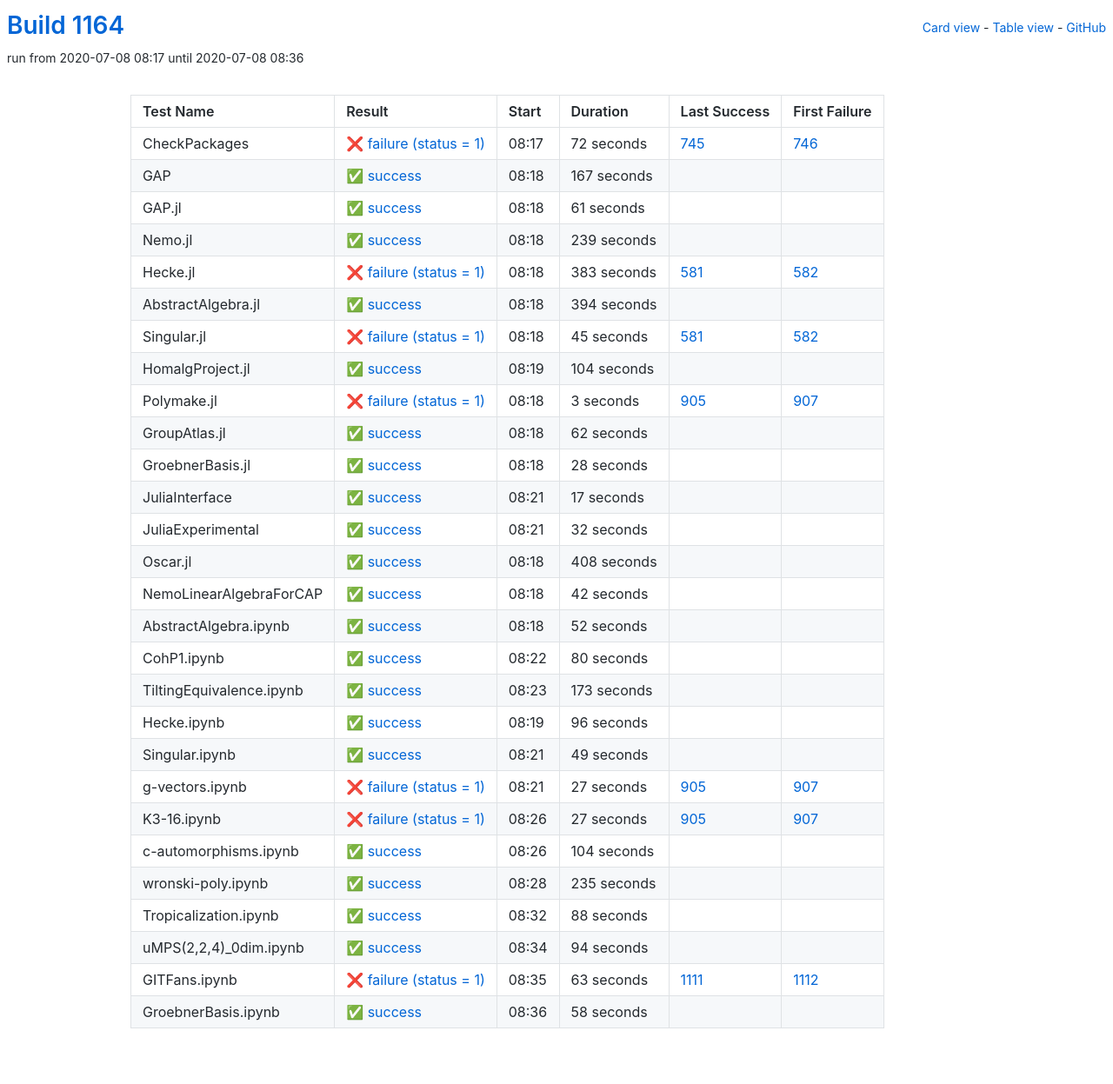
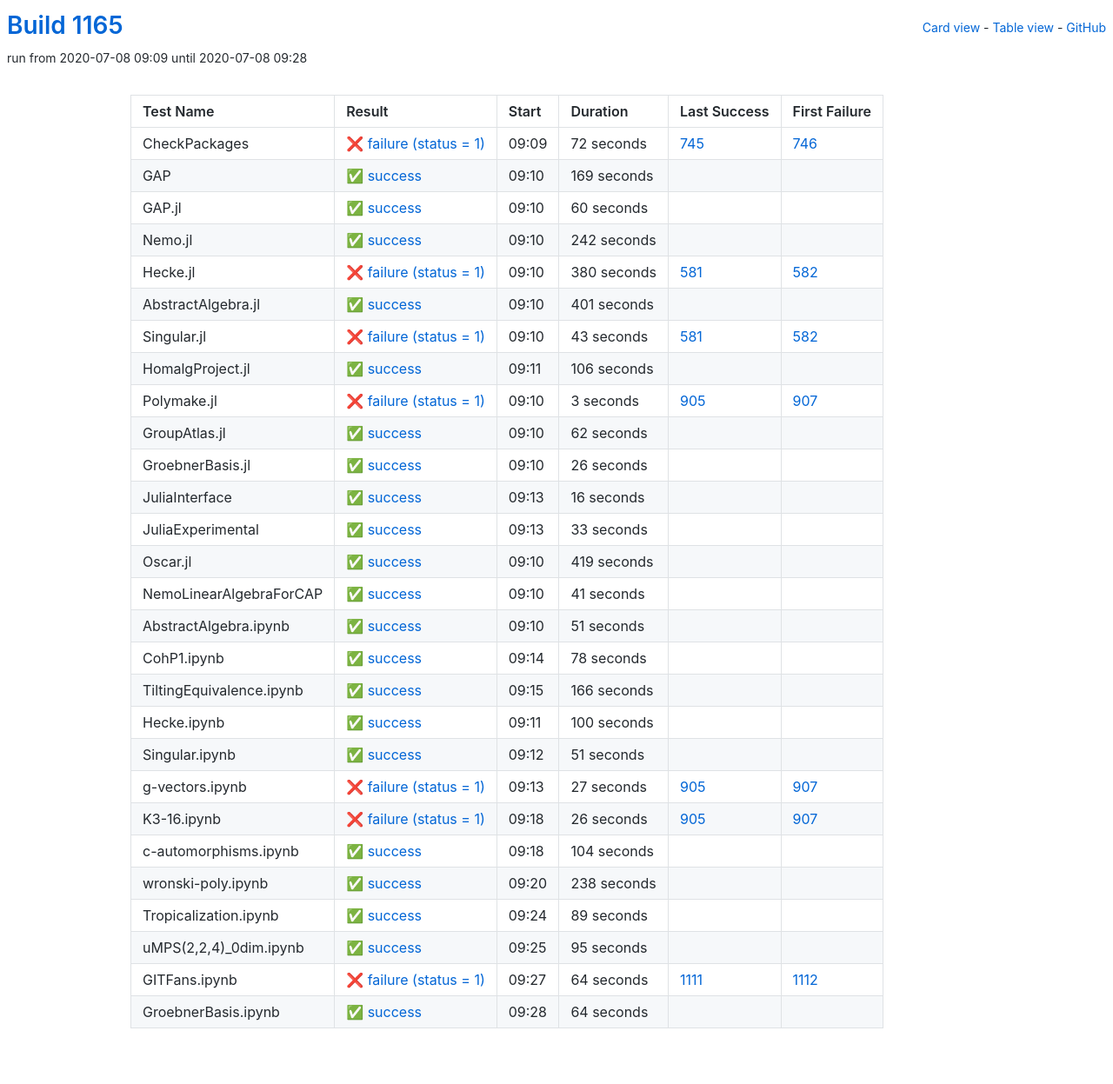
Before and after one commit to oscar-system/oscar-ci-status-1.4, a Jekyll site: the page built from table.html, in a window 1280 px wide. Shown: the whole page at 87% size. Built offline with Jekyll 4.4.1, drawn with Linux system fonts in a browser that asks for light colours.

Commit message:
Build #1165

```diff
--- a/_data/ci.yml
+++ b/_data/ci.yml
@@ -1,6 +1,6 @@
 ---
-build: 1164
-build_url: https://oscarci.mathematik.uni-kl.de/job/oscar-julia-1.4/1164/
+build: 1165
+build_url: https://oscarci.mathematik.uni-kl.de/job/oscar-julia-1.4/1165/
 job: oscar-julia-1.4
 organization: oscar-system
 repo: oscar-ci-status-1.4
@@ -8,8 +8,8 @@ repourl: https://github.com/oscar-system/oscar-ci-status-1.4
 tests:
 - name: CheckPackages
   id: checkpackages
-  log: https://oscarci.mathematik.uni-kl.de/job/oscar-julia-1.4/1164/artifact/logs/build-1164/CheckPackages.log
-  start: 2020-07-08 08:17
+  log: https://oscarci.mathematik.uni-kl.de/job/oscar-julia-1.4/1165/artifact/logs/build-1165/CheckPackages.log
+  start: 2020-07-08 09:09
   success: false
   exitcode: 1
   status: failure
@@ -20,92 +20,92 @@ tests:
   first_failure_url: https://oscarci.mathematik.uni-kl.de/job/oscar-julia-1.4/746/
 - name: GAP
   id: gap
-  log: https://oscarci.mathematik.uni-kl.de/job/oscar-julia-1.4/1164/artifact/logs/build-1164/GAP.log
-  start: 2020-07-08 08:18
+  log: https://oscarci.mathematik.uni-kl.de/job/oscar-julia-1.4/1165/artifact/logs/build-1165/GAP.log
+  start: 2020-07-08 09:10
   success: true
   exitcode: 0
   status: success
-  duration: 167
+  duration: 169
   last_success: false
   last_success_url:
   first_failure: false
   first_failure_url:
 - name: GAP.jl
   id: gap-jl
-  log: https://oscarci.mathematik.uni-kl.de/job/oscar-julia-1.4/1164/artifact/logs/build-1164/GAP.jl.log
-  start: 2020-07-08 08:18
+  log: https://oscarci.mathematik.uni-kl.de/job/oscar-julia-1.4/1165/artifact/logs/build-1165/GAP.jl.log
+  start: 2020-07-08 09:10
   success: true
   exitcode: 0
   status: success
-  duration: 61
+  duration: 60
   last_success: false
   last_success_url:
   first_failure: false
   first_failure_url:
 - name: Nemo.jl
   id: nemo-jl
-  log: https://oscarci.mathematik.uni-kl.de/job/oscar-julia-1.4/1164/artifact/logs/build-1164/Nemo.jl.log
-  start: 2020-07-08 08:18
+  log: https://oscarci.mathematik.uni-kl.de/job/oscar-julia-1.4/1165/artifact/logs/build-1165/Nemo.jl.log
+  start: 2020-07-08 09:10
   success: true
   exitcode: 0
   status: success
-  duration: 239
+  duration: 242
   last_success: false
   last_success_url:
   first_failure: false
   first_failure_url:
 - name: Hecke.jl
   id: hecke-jl
-  log: https://oscarci.mathematik.uni-kl.de/job/oscar-julia-1.4/1164/artifact/logs/build-1164/Hecke.jl.log
-  start: 2020-07-08 08:18
+  log: https://oscarci.mathematik.uni-kl.de/job/oscar-julia-1.4/1165/artifact/logs/build-1165/Hecke.jl.log
+  start: 2020-07-08 09:10
   success: false
   exitcode: 1
   status: failure
-  duration: 383
+  duration: 380
   last_success: 581
   last_success_url: https://oscarci.mathematik.uni-kl.de/job/oscar-julia-1.4/581/
   first_failure: 582
   first_failure_url: https://oscarci.mathematik.uni-kl.de/job/oscar-julia-1.4/582/
 - name: AbstractAlgebra.jl
   id: abstractalgebra-jl
-  log: https://oscarci.mathematik.uni-kl.de/job/oscar-julia-1.4/1164/artifact/logs/build-1164/AbstractAlgebra.jl.log
-  start: 2020-07-08 08:18
+  log: https://oscarci.mathematik.uni-kl.de/job/oscar-julia-1.4/1165/artifact/logs/build-1165/AbstractAlgebra.jl.log
+  start: 2020-07-08 09:10
   success: true
   exitcode: 0
   status: success
-  duration: 394
+  duration: 401
   last_success: false
   last_success_url:
   first_failure: false
   first_failure_url:
 - name: Singular.jl
   id: singular-jl
-  log: https://oscarci.mathematik.uni-kl.de/job/oscar-julia-1.4/1164/artifact/logs/build-1164/Singular.jl.log
-  start: 2020-07-08 08:18
+  log: https://oscarci.mathematik.uni-kl.de/job/oscar-julia-1.4/1165/artifact/logs/build-1165/Singular.jl.log
+  start: 2020-07-08 09:10
   success: false
   exitcode: 1
   status: failure
-  duration: 45
+  duration: 43
   last_success: 581
   last_success_url: https://oscarci.mathematik.uni-kl.de/job/oscar-julia-1.4/581/
   first_failure: 582
   first_failure_url: https://oscarci.mathematik.uni-kl.de/job/oscar-julia-1.4/582/
 - name: HomalgProject.jl
   id: homalgproject-jl
-  log: https://oscarci.mathematik.uni-kl.de/job/oscar-julia-1.4/1164/artifact/logs/build-1164/HomalgProject.jl.log
-  start: 2020-07-08 08:19
+  log: https://oscarci.mathematik.uni-kl.de/job/oscar-julia-1.4/1165/artifact/logs/build-1165/HomalgProject.jl.log
+  start: 2020-07-08 09:11
   success: true
   exitcode: 0
   status: success
-  duration: 104
+  duration: 106
   last_success: false
   last_success_url:
   first_failure: false
   first_failure_url:
 - name: Polymake.jl
   id: polymake-jl
-  log: https://oscarci.mathematik.uni-kl.de/job/oscar-julia-1.4/1164/artifact/logs/build-1164/Polymake.jl.log
-  start: 2020-07-08 08:18
+  log: https://oscarci.mathematik.uni-kl.de/job/oscar-julia-1.4/1165/artifact/logs/build-1165/Polymake.jl.log
+  start: 2020-07-08 09:10
   success: false
   exitcode: 1
   status: failure
@@ -116,8 +116,8 @@ tests:
   first_failure_url: https://oscarci.mathematik.uni-kl.de/job/oscar-julia-1.4/907/
 - name: GroupAtlas.jl
   id: groupatlas-jl
-  log: https://oscarci.mathematik.uni-kl.de/job/oscar-julia-1.4/1164/artifact/logs/build-1164/GroupAtlas.jl.log
-  start: 2020-07-08 08:18
+  log: https://oscarci.mathematik.uni-kl.de/job/oscar-julia-1.4/1165/artifact/logs/build-1165/GroupAtlas.jl.log
+  start: 2020-07-08 09:10
   success: true
   exitcode: 0
   status: success
@@ -128,128 +128,128 @@ tests:
   first_failure_url:
 - name: GroebnerBasis.jl
   id: groebnerbasis-jl
-  log: https://oscarci.mathematik.uni-kl.de/job/oscar-julia-1.4/1164/artifact/logs/build-1164/GroebnerBasis.jl.log
-  start: 2020-07-08 08:18
+  log: https://oscarci.mathematik.uni-kl.de/job/oscar-julia-1.4/1165/artifact/logs/build-1165/GroebnerBasis.jl.log
+  start: 2020-07-08 09:10
   success: true
   exitcode: 0
   status: success
-  duration: 28
+  duration: 26
   last_success: false
   last_success_url:
   first_failure: false
   first_failure_url:
 - name: JuliaInterface
   id: juliainterface
-  log: https://oscarci.mathematik.uni-kl.de/job/oscar-julia-1.4/1164/artifact/logs/build-1164/JuliaInterface.log
-  start: 2020-07-08 08:21
+  log: https://oscarci.mathematik.uni-kl.de/job/oscar-julia-1.4/1165/artifact/logs/build-1165/JuliaInterface.log
+  start: 2020-07-08 09:13
   success: true
   exitcode: 0
   status: success
-  duration: 17
+  duration: 16
   last_success: false
   last_success_url:
   first_failure: false
   first_failure_url:
 - name: JuliaExperimental
   id: juliaexperimental
-  log: https://oscarci.mathematik.uni-kl.de/job/oscar-julia-1.4/1164/artifact/logs/build-1164/JuliaExperimental.log
-  start: 2020-07-08 08:21
+  log: https://oscarci.mathematik.uni-kl.de/job/oscar-julia-1.4/1165/artifact/logs/build-1165/JuliaExperimental.log
+  start: 2020-07-08 09:13
   success: true
   exitcode: 0
   status: success
-  duration: 32
+  duration: 33
   last_success: false
   last_success_url:
   first_failure: false
   first_failure_url:
 - name: Oscar.jl
   id: oscar-jl
-  log: https://oscarci.mathematik.uni-kl.de/job/oscar-julia-1.4/1164/artifact/logs/build-1164/Oscar.jl.log
-  start: 2020-07-08 08:18
+  log: https://oscarci.mathematik.uni-kl.de/job/oscar-julia-1.4/1165/artifact/logs/build-1165/Oscar.jl.log
+  start: 2020-07-08 09:10
   success: true
   exitcode: 0
   status: success
-  duration: 408
+  duration: 419
   last_success: false
   last_success_url:
   first_failure: false
   first_failure_url:
 - name: NemoLinearAlgebraForCAP
   id: nemolinearalgebraforcap
-  log: https://oscarci.mathematik.uni-kl.de/job/oscar-julia-1.4/1164/artifact/logs/build-1164/NemoLinearAlgebraForCAP.log
-  start: 2020-07-08 08:18
+  log: https://oscarci.mathematik.uni-kl.de/job/oscar-julia-1.4/1165/artifact/logs/build-1165/NemoLinearAlgebraForCAP.log
+  start: 2020-07-08 09:10
   success: true
   exitcode: 0
   status: success
-  duration: 42
+  duration: 41
   last_success: false
   last_success_url:
   first_failure: false
   first_failure_url:
 - name: AbstractAlgebra.ipynb
   id: abstractalgebra-ipynb
-  log: https://oscarci.mathematik.uni-kl.de/job/oscar-julia-1.4/1164/artifact/logs/build-1164/AbstractAlgebra.ipynb.log
-  start: 2020-07-08 08:18
+  log: https://oscarci.mathematik.uni-kl.de/job/oscar-julia-1.4/1165/artifact/logs/build-1165/AbstractAlgebra.ipynb.log
+  start: 2020-07-08 09:10
   success: true
   exitcode: 0
   status: success
-  duration: 52
+  duration: 51
   last_success: false
   last_success_url:
   first_failure: false
   first_failure_url:
 - name: CohP1.ipynb
   id: cohp1-ipynb
-  log: https://oscarci.mathematik.uni-kl.de/job/oscar-julia-1.4/1164/artifact/logs/build-1164/CohP1.ipynb.log
-  start: 2020-07-08 08:22
+  log: https://oscarci.mathematik.uni-kl.de/job/oscar-julia-1.4/1165/artifact/logs/build-1165/CohP1.ipynb.log
+  start: 2020-07-08 09:14
   success: true
   exitcode: 0
   status: success
-  duration: 80
+  duration: 78
   last_success: false
   last_success_url:
   first_failure: false
   first_failure_url:
 - name: TiltingEquivalence.ipynb
   id: tiltingequivalence-ipynb
-  log: https://oscarci.mathematik.uni-kl.de/job/oscar-julia-1.4/1164/artifact/logs/build-1164/TiltingEquivalence.ipynb.log
-  start: 2020-07-08 08:23
+  log: https://oscarci.mathematik.uni-kl.de/job/oscar-julia-1.4/1165/artifact/logs/build-1165/TiltingEquivalence.ipynb.log
+  start: 2020-07-08 09:15
   success: true
   exitcode: 0
   status: success
-  duration: 173
+  duration: 166
   last_success: false
   last_success_url:
   first_failure: false
   first_failure_url:
 - name: Hecke.ipynb
   id: hecke-ipynb
-  log: https://oscarci.mathematik.uni-kl.de/job/oscar-julia-1.4/1164/artifact/logs/build-1164/Hecke.ipynb.log
-  start: 2020-07-08 08:19
+  log: https://oscarci.mathematik.uni-kl.de/job/oscar-julia-1.4/1165/artifact/logs/build-1165/Hecke.ipynb.log
+  start: 2020-07-08 09:11
   success: true
   exitcode: 0
   status: success
-  duration: 96
+  duration: 100
   last_success: false
   last_success_url:
   first_failure: false
   first_failure_url:
 - name: Singular.ipynb
   id: singular-ipynb
-  log: https://oscarci.mathematik.uni-kl.de/job/oscar-julia-1.4/1164/artifact/logs/build-1164/Singular.ipynb.log
-  start: 2020-07-08 08:21
+  log: https://oscarci.mathematik.uni-kl.de/job/oscar-julia-1.4/1165/artifact/logs/build-1165/Singular.ipynb.log
+  start: 2020-07-08 09:12
   success: true
   exitcode: 0
   status: success
-  duration: 49
+  duration: 51
   last_success: false
   last_success_url:
   first_failure: false
   first_failure_url:
 - name: g-vectors.ipynb
   id: g-vectors-ipynb
-  log: https://oscarci.mathematik.uni-kl.de/job/oscar-julia-1.4/1164/artifact/logs/build-1164/g-vectors.ipynb.log
-  start: 2020-07-08 08:21
+  log: https://oscarci.mathematik.uni-kl.de/job/oscar-julia-1.4/1165/artifact/logs/build-1165/g-vectors.ipynb.log
+  start: 2020-07-08 09:13
   success: false
   exitcode: 1
   status: failure
@@ -260,20 +260,20 @@ tests:
   first_failure_url: https://oscarci.mathematik.uni-kl.de/job/oscar-julia-1.4/907/
 - name: K3-16.ipynb
   id: k3-16-ipynb
-  log: https://oscarci.mathematik.uni-kl.de/job/oscar-julia-1.4/1164/artifact/logs/build-1164/K3-16.ipynb.log
-  start: 2020-07-08 08:26
+  log: https://oscarci.mathematik.uni-kl.de/job/oscar-julia-1.4/1165/artifact/logs/build-1165/K3-16.ipynb.log
+  start: 2020-07-08 09:18
   success: false
   exitcode: 1
   status: failure
-  duration: 27
+  duration: 26
   last_success: 905
   last_success_url: https://oscarci.mathematik.uni-kl.de/job/oscar-julia-1.4/905/
   first_failure: 907
   first_failure_url: https://oscarci.mathematik.uni-kl.de/job/oscar-julia-1.4/907/
 - name: c-automorphisms.ipynb
   id: c-automorphisms-ipynb
-  log: https://oscarci.mathematik.uni-kl.de/job/oscar-julia-1.4/1164/artifact/logs/build-1164/c-automorphisms.ipynb.log
-  start: 2020-07-08 08:26
+  log: https://oscarci.mathematik.uni-kl.de/job/oscar-julia-1.4/1165/artifact/logs/build-1165/c-automorphisms.ipynb.log
+  start: 2020-07-08 09:18
   success: true
   exitcode: 0
   status: success
@@ -284,60 +284,60 @@ tests:
   first_failure_url:
 - name: wronski-poly.ipynb
   id: wronski-poly-ipynb
-  log: https://oscarci.mathematik.uni-kl.de/job/oscar-julia-1.4/1164/artifact/logs/build-1164/wronski-poly.ipynb.log
-  start: 2020-07-08 08:28
+  log: https://oscarci.mathematik.uni-kl.de/job/oscar-julia-1.4/1165/artifact/logs/build-1165/wronski-poly.ipynb.log
+  start: 2020-07-08 09:20
   success: true
   exitcode: 0
   status: success
-  duration: 235
+  duration: 238
   last_success: false
   last_success_url:
   first_failure: false
   first_failure_url:
 - name: Tropicalization.ipynb
   id: tropicalization-ipynb
-  log: https://oscarci.mathematik.uni-kl.de/job/oscar-julia-1.4/1164/artifact/logs/build-1164/Tropicalization.ipynb.log
-  start: 2020-07-08 08:32
+  log: https://oscarci.mathematik.uni-kl.de/job/oscar-julia-1.4/1165/artifact/logs/build-1165/Tropicalization.ipynb.log
+  start: 2020-07-08 09:24
   success: true
   exitcode: 0
   status: success
-  duration: 88
+  duration: 89
   last_success: false
   last_success_url:
   first_failure: false
   first_failure_url:
 - name: uMPS(2,2,4)_0dim.ipynb
   id: umps-2-2-4-0dim-ipynb
-  log: https://oscarci.mathematik.uni-kl.de/job/oscar-julia-1.4/1164/artifact/logs/build-1164/uMPS-2-2-4-_0dim.ipynb.log
-  start: 2020-07-08 08:34
+  log: https://oscarci.mathematik.uni-kl.de/job/oscar-julia-1.4/1165/artifact/logs/build-1165/uMPS-2-2-4-_0dim.ipynb.log
+  start: 2020-07-08 09:25
   success: true
   exitcode: 0
   status: success
-  duration: 94
+  duration: 95
   last_success: false
   last_success_url:
   first_failure: false
   first_failure_url:
 - name: GITFans.ipynb
   id: gitfans-ipynb
-  log: https://oscarci.mathematik.uni-kl.de/job/oscar-julia-1.4/1164/artifact/logs/build-1164/GITFans.ipynb.log
-  start: 2020-07-08 08:35
+  log: https://oscarci.mathematik.uni-kl.de/job/oscar-julia-1.4/1165/artifact/logs/build-1165/GITFans.ipynb.log
+  start: 2020-07-08 09:27
   success: false
   exitcode: 1
   status: failure
-  duration: 63
+  duration: 64
   last_success: 1111
   last_success_url: https://oscarci.mathematik.uni-kl.de/job/oscar-julia-1.4/1111/
   first_failure: 1112
   first_failure_url: https://oscarci.mathematik.uni-kl.de/job/oscar-julia-1.4/1112/
 - name: GroebnerBasis.ipynb
   id: groebnerbasis-ipynb
-  log: https://oscarci.mathematik.uni-kl.de/job/oscar-julia-1.4/1164/artifact/logs/build-1164/GroebnerBasis.ipynb.log
-  start: 2020-07-08 08:36
+  log: https://oscarci.mathematik.uni-kl.de/job/oscar-julia-1.4/1165/artifact/logs/build-1165/GroebnerBasis.ipynb.log
+  start: 2020-07-08 09:28
   success: true
   exitcode: 0
   status: success
-  duration: 58
+  duration: 64
   last_success: false
   last_success_url:
   first_failure: false
```
Also changed, not shown: README.md.
